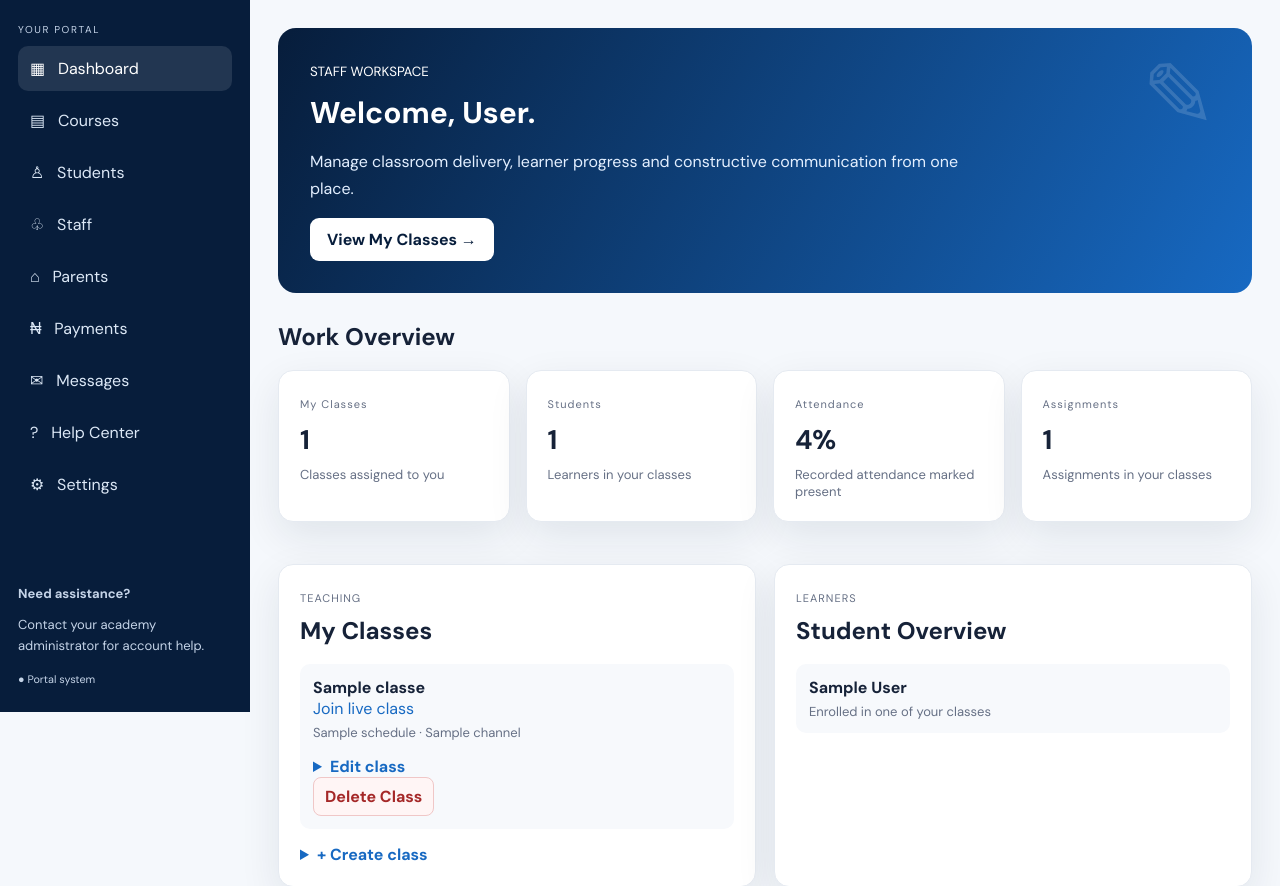
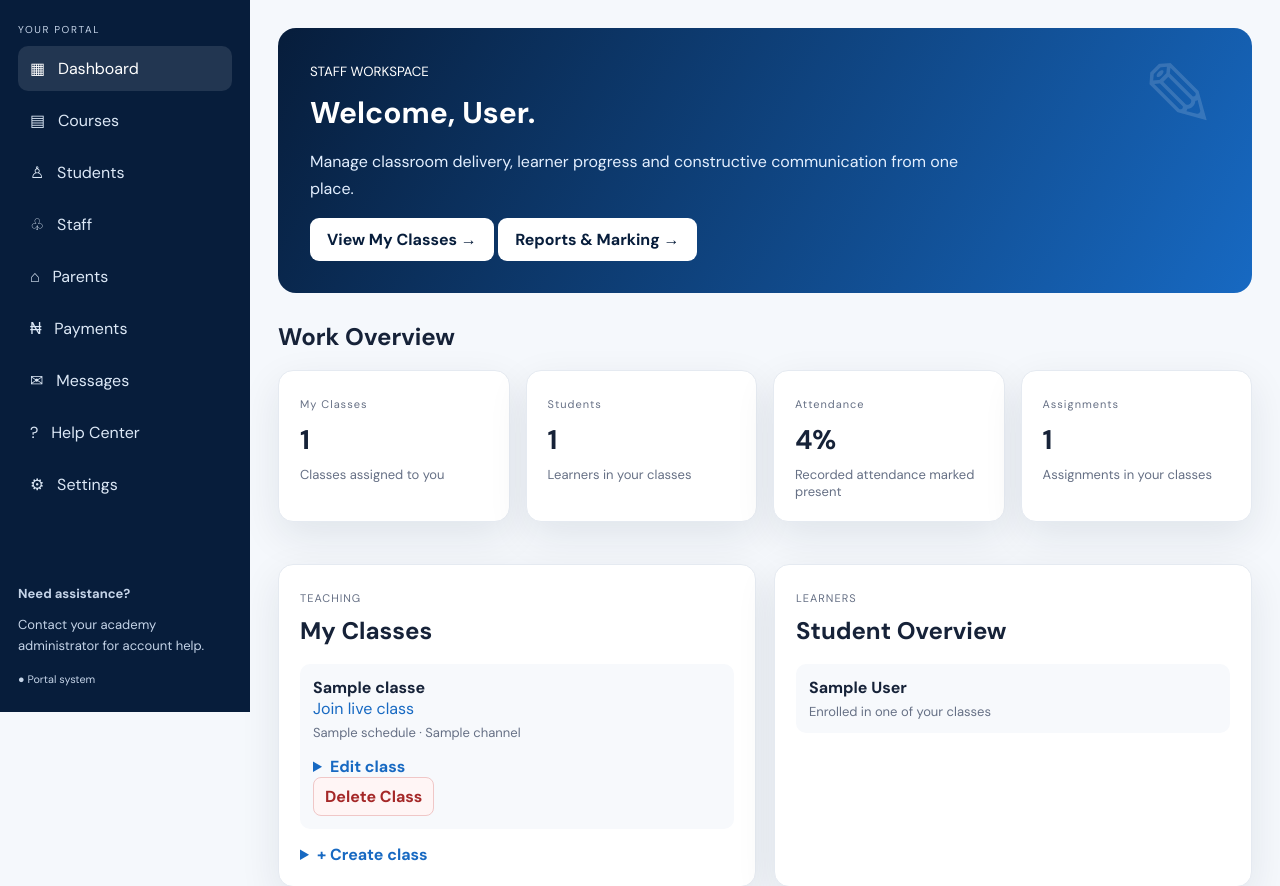
Before and after one commit to fadilu439/areej-virtual-islamic-academy, a Flask app: template templates/staff.html in a window 1280 px wide. Shown: the part 88-974 px from the top of the page. Run offline with Flask 3, Linux system fonts and the light colour scheme; the template is opened without the code that fills it: most values are stand-ins (such as "Sample title", 1, 10 or a date in 2020).

Commit message:
Link staff dashboard to reports and marking

```diff
--- a/templates/staff.html
+++ b/templates/staff.html
@@ -3,7 +3,7 @@
   <small>STAFF WORKSPACE</small>
   <h2>Welcome, {{ current_user.display_name }}.</h2>
   <p>Manage classroom delivery, learner progress and constructive communication from one place.</p>
-  <a class="btn light" href="#classes">View My Classes →</a>
+  <a class="btn light" href="#classes">View My Classes →</a> <a class="btn light" href="{{ url_for('staff_reports') }}">Reports & Marking →</a>
   <span class="hero-mark">✎</span>
 </section>
 
```
